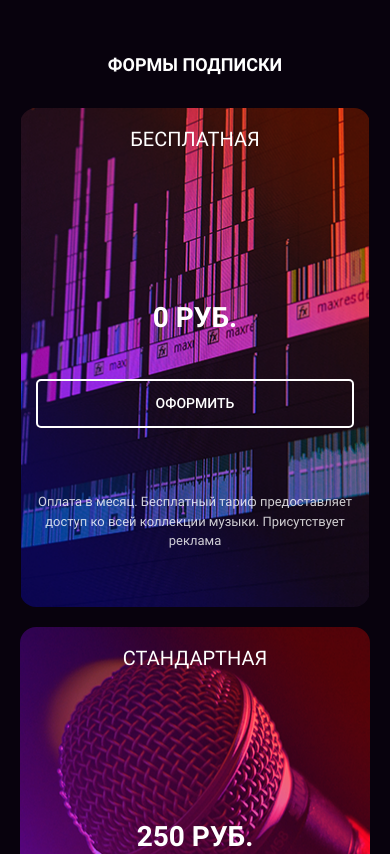
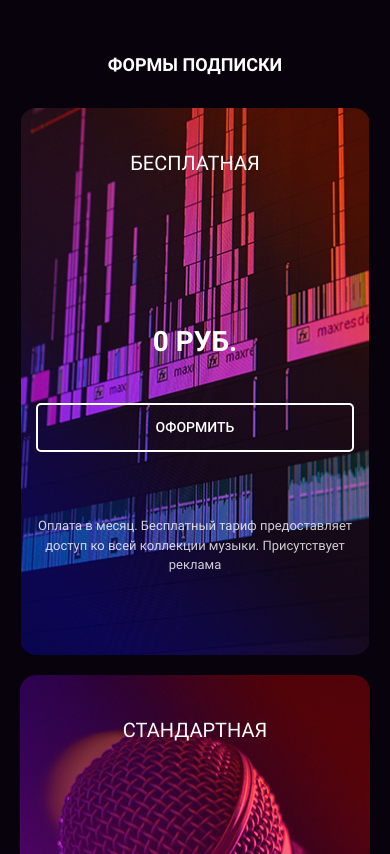
Before and after one commit to asuzdaltcev/layout-designer-project-56, a website: page src/index.html in a window 390 px wide. Shown: the part 860-1714 px from the top of the page. Drawn offline with Linux system fonts and the light colour scheme.

Commit message:
Обновление стилей в app.css и pricing.scss: изменение отступов для элементов цен, добавление верхнего отступа для заголовков и увеличение нижнего отступа для футера, что улучшает визуальное восприятие и адаптивность.

```diff
--- a/src/scss/pricing.scss
+++ b/src/scss/pricing.scss
@@ -21,7 +21,7 @@
 }
 
 .pricing-item {
-  padding: 1.5rem;
+  padding: 0 1.5rem;
   border-radius: 1rem;
   text-align: center;
   position: relative;
@@ -38,6 +38,7 @@
     letter-spacing: $letter-spacing-0;
     color: $color-white;
     margin-bottom: 200px;
+    padding-top: 24px;
   }
 
   .pricing-value {
@@ -71,7 +72,7 @@
 
   .pricing-footer {
     padding-top: 64px;
-    padding-bottom: 40px;
+    padding-bottom: 64px;
     font-size: 13px;
     line-height: 1.5;
     color: $color-white;
```
Also changed, not shown: src/css/app.css, 1 other file.
